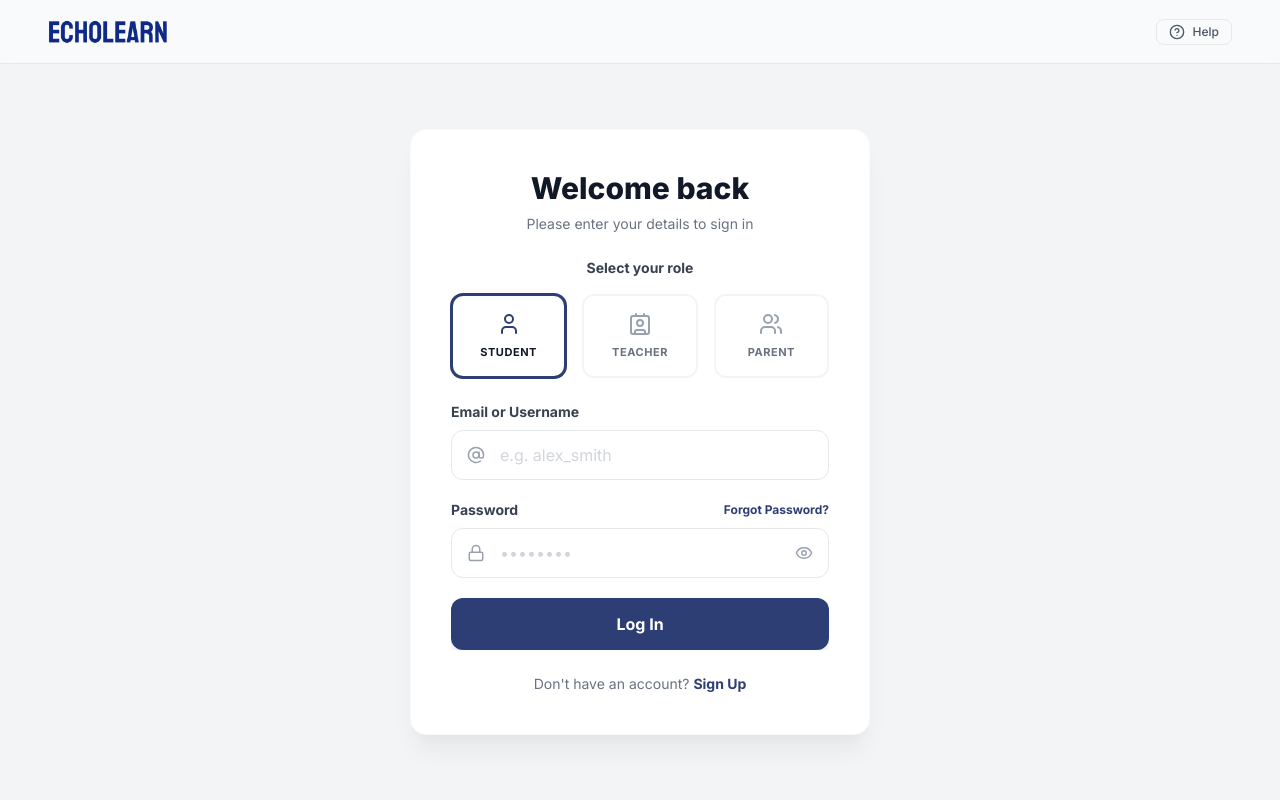
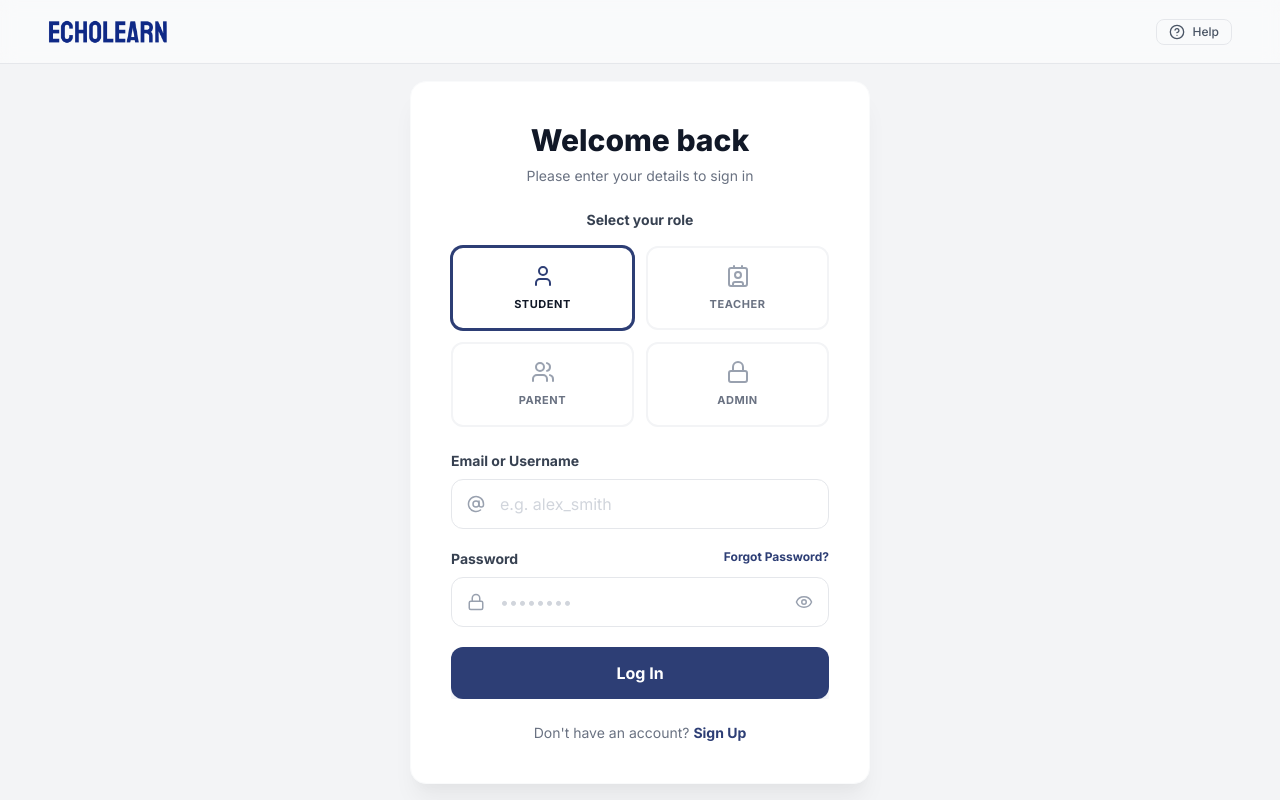
Before and after one commit to VihangaDewindi/EchoLearn, a Next.js app in the folder frontend/: page /login in a window 1280 px wide. Built offline with nearby package versions, Linux system fonts and the light colour scheme.

Commit message:
Updated login page

```diff
--- a/frontend/app/login/page.tsx
+++ b/frontend/app/login/page.tsx
@@ -4,22 +4,18 @@ import React, { useState, useEffect } from 'react';
 import Image from 'next/image';
 import Link from 'next/link';
 import { useRouter } from 'next/navigation';
-import { User, Contact, Users, AtSign, Lock, Eye, HelpCircle, Loader2 } from 'lucide-react';
+import { User, Contact, Users, AtSign, Lock, Eye, EyeOff, HelpCircle, Loader2 } from 'lucide-react';
 
 const LoginPage = () => {
   const router = useRouter();
   const [role, setRole] = useState('student');
-  const [formData, setFormData] = useState({
-    email: '',
-    password: ''
-  });
+  const [formData, setFormData] = useState({ email: '', password: '' });
+  const [showPassword, setShowPassword] = useState(false);
   const [error, setError] = useState('');
   const [loading, setLoading] = useState(false);
   const [mounted, setMounted] = useState(false);
 
-  useEffect(() => {
-    setMounted(true);
-  }, []);
+  useEffect(() => { setMounted(true); }, []);
 
   const handleChange = (e: React.ChangeEvent<HTMLInputElement>) => {
     const { name, value } = e.target;
@@ -32,7 +28,7 @@ const LoginPage = () => {
     setError('');
 
     try {
-      const res = await fetch('http://localhost:5000/api/auth/login', {
+      const res = await fetch('http://localhost:5001/api/auth/login', {
         method: 'POST',
         headers: { 'Content-Type': 'application/json' },
         body: JSON.stringify({ role, ...formData })
@@ -40,18 +36,16 @@ const LoginPage = () => {
 
       const data = await res.json();
       if (res.ok) {
-        // Store session info
         localStorage.setItem('token', data.token);
         localStorage.setItem('user', JSON.stringify(data.user));
-
-        // Role-based redirection
-        if (role === 'student') router.push('/student');
-        else if (role === 'teacher') router.push('/teacher');
-        else if (role === 'parent') router.push('/parent');
+        if (role === 'student') router.push('/Student/dashboard');
+        else if (role === 'teacher') router.push('/Teacher/dashboard');
+        else if (role === 'parent') router.push('/Parent/dashboard');
+        else if (role === 'admin') router.push('/admin/dashboard');
       } else {
         setError(data.error || 'Invalid credentials. Please check your details.');
       }
-    } catch (err) {
+    } catch {
       setError('Failed to connect to server. Please ensure the backend is running.');
     } finally {
       setLoading(false);
@@ -61,44 +55,23 @@ const LoginPage = () => {
   if (!mounted) return null;
 
   return (
-    // overflow-hidden prevents the body from ever scrolling
     <div className="h-screen w-full bg-[#F3F4F6] flex flex-col font-sans text-[#1F2937] overflow-hidden">
 
-      {/* Navbar - Shrink-0 keeps it from collapsing */}
       <nav className="w-full h-16 px-6 md:px-12 flex justify-between items-center bg-white/50 border-b border-gray-200 backdrop-blur-sm shrink-0">
-
-        {/* Logo */}
         <Link href="/" className="flex items-center">
-          <Image
-            src="/logo.png"
-            alt="EchoLearn Logo"
-            width={120}
-            height={50}
-            className="object-contain"
-            priority
-          />
+          <Image src="/logo.png" alt="EchoLearn Logo" width={120} height={50} className="object-contain" priority />
         </Link>
-
-        {/* Right Side */}
-        <div className="flex items-center gap-4">
-
-          <button className="flex items-center gap-2 text-xs text-gray-600 border border-gray-200 px-3 py-1 rounded-lg hover:bg-white transition font-medium">
-            <HelpCircle size={16} />
-            Help
-          </button>
-
-        </div>
-
+        <button className="flex items-center gap-2 text-xs text-gray-600 border border-gray-200 px-3 py-1 rounded-lg hover:bg-white transition font-medium">
+          <HelpCircle size={16} />
+          Help
+        </button>
       </nav>
 
-
-      {/* Main Container - Uses flex-grow to occupy remaining space */}
       <main className="flex-grow flex items-center justify-center p-4">
         <div
-          className="bg-white w-full max-w-[460px] max-h-[85vh] rounded-2xl shadow-xl border border-gray-50 flex flex-col p-8 md:p-10"
-          style={{ boxShadow: '0 20px 25px -5px rgba(0, 0, 0, 0.05), 0 10px 10px -5px rgba(0, 0, 0, 0.02)' }}
+          className="bg-white w-full max-w-[460px] max-h-[90vh] rounded-2xl shadow-xl border border-gray-50 flex flex-col p-8 md:p-10"
+          style={{ boxShadow: '0 20px 25px -5px rgba(0,0,0,0.05), 0 10px 10px -5px rgba(0,0,0,0.02)' }}
         >
-          {/* Header Section */}
           <div className="text-center mb-6 shrink-0">
             <h2 className="text-3xl font-extrabold mb-2 text-[#111827]">Welcome back</h2>
             <p className="text-gray-500 text-sm">Please enter your details to sign in</p>
@@ -107,21 +80,23 @@ const LoginPage = () => {
           {/* Role Selection */}
           <div className="mb-6 shrink-0">
             <p className="text-center font-bold text-sm mb-4 text-[#374151]">Select your role</p>
-            <div className="grid grid-cols-3 gap-4">
+            <div className="grid grid-cols-2 gap-3">
               {[
                 { id: 'student', label: 'Student', icon: User },
                 { id: 'teacher', label: 'Teacher', icon: Contact },
-                { id: 'parent', label: 'Parent', icon: Users },
+                { id: 'parent',  label: 'Parent',  icon: Users },
+                { id: 'admin',   label: 'Admin',   icon: Lock },
               ].map((item) => (
                 <button
                   key={item.id}
                   type="button"
                   suppressHydrationWarning
                   onClick={() => setRole(item.id)}
-                  className={`flex flex-col items-center justify-center py-4 px-2 rounded-xl border-2 transition-all ${role === item.id
+                  className={`flex flex-col items-center justify-center py-4 px-2 rounded-xl border-2 transition-all ${
+                    role === item.id
                       ? 'border-[#2D3E75] bg-white ring-1 ring-[#2D3E75]'
-                      : 'border-gray-100 bg-white text-gray-400 hover:border-gray-100'
-                    }`}
+                      : 'border-gray-100 bg-white text-gray-400 hover:border-gray-200'
+                  }`}
                 >
                   <item.icon size={24} className={role === item.id ? 'text-[#2D3E75]' : 'text-gray-400'} />
                   <span className={`text-[11px] uppercase tracking-wider font-bold mt-2 ${role === item.id ? 'text-[#111827]' : 'text-gray-500'}`}>
@@ -132,7 +107,7 @@ const LoginPage = () => {
             </div>
           </div>
 
-          {/* Form Section */}
+          {/* Form */}
           <form className="space-y-5 flex-grow overflow-y-auto no-scrollbar" onSubmit={handleSubmit}>
             {error && (
               <div className="p-3 bg-red-50 border border-red-200 text-red-600 text-sm rounded-xl text-center font-medium">
@@ -140,6 +115,7 @@ const LoginPage = () => {
               </div>
             )}
 
+            {/* Email */}
             <div>
               <label className="block text-sm font-bold mb-2 text-[#374151]">Email or Username</label>
               <div className="relative">
@@ -159,23 +135,23 @@ const LoginPage = () => {
               </div>
             </div>
 
+            {/* Password */}
             <div>
               <div className="flex justify-between mb-2">
                 <label className="text-sm font-bold text-[#374151]">Password</label>
-                <button
-                  type="button"
-                  suppressHydrationWarning
+                <Link
+                  href="/forgot-password"
                   className="text-xs font-bold text-[#2D3E75] hover:underline"
                 >
                   Forgot Password?
-                </button>
+                </Link>
               </div>
               <div className="relative">
                 <div className="absolute inset-y-0 left-4 flex items-center text-gray-400 pointer-events-none">
                   <Lock size={18} />
                 </div>
                 <input
-                  type="password"
+                  type={showPassword ? 'text' : 'password'}
                   name="password"
                   value={formData.password}
                   onChange={handleChange}
@@ -187,9 +163,10 @@ const LoginPage = () => {
                 <button
                   type="button"
                   suppressHydrationWarning
+                  onClick={() => setShowPassword(v => !v)}
                   className="absolute inset-y-0 right-4 flex items-center text-gray-400 hover:text-gray-600"
                 >
-                  <Eye size={18} />
+                  {showPassword ? <EyeOff size={18} /> : <Eye size={18} />}
                 </button>
               </div>
             </div>
@@ -205,15 +182,9 @@ const LoginPage = () => {
             </button>
           </form>
 
-          {/* Footer Section */}
           <p className="text-center mt-6 text-sm text-gray-500 shrink-0">
-            Don't have an account?{' '}
-            <Link
-              href="/signup"
-              className="text-[#2D3E75] font-bold hover:underline"
-            >
-              Sign Up
-            </Link>
+            Don&apos;t have an account?{' '}
+            <Link href="/signup" className="text-[#2D3E75] font-bold hover:underline">Sign Up</Link>
           </p>
         </div>
       </main>
```
